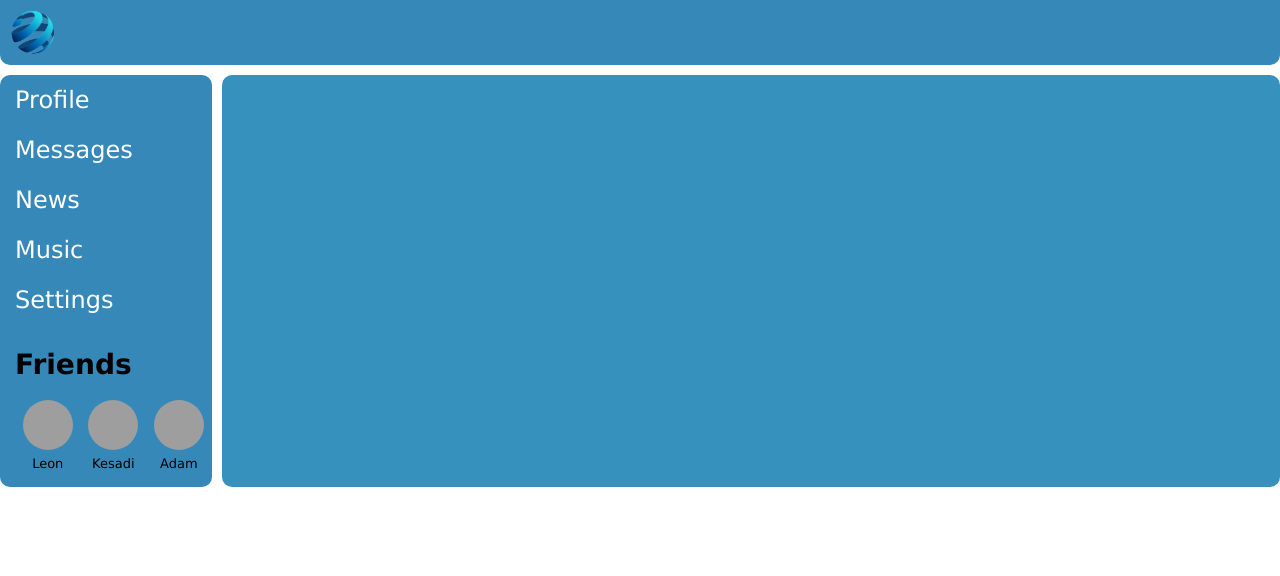
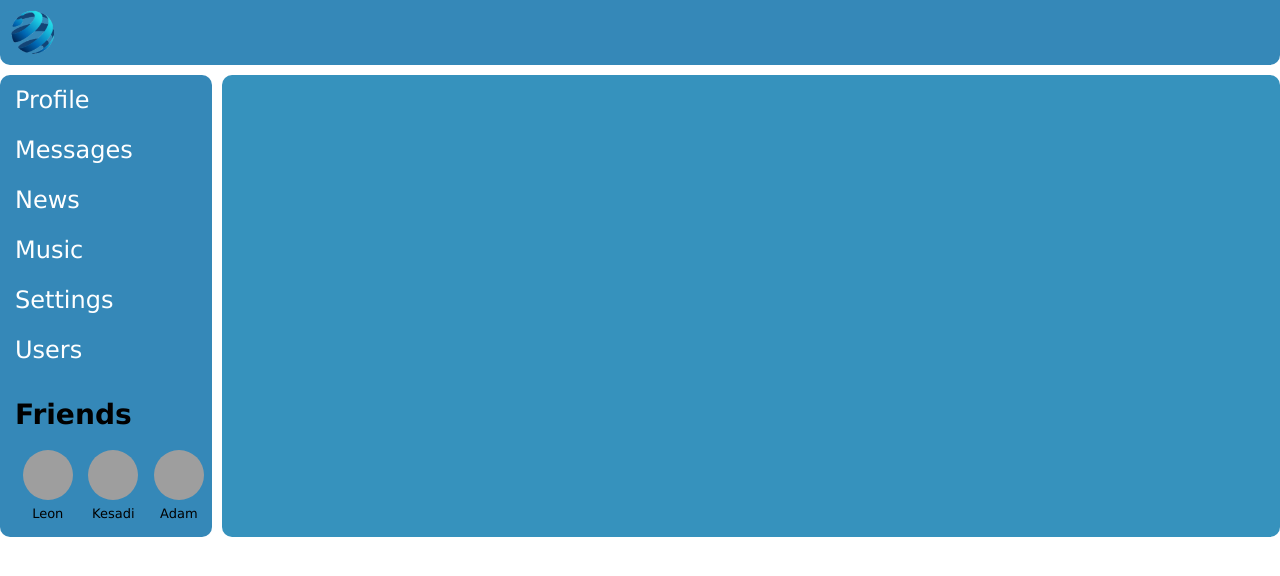
Before and after one commit to NAVIch0k/react, a React (Create React App) app: page / in a window 1280 px wide. Shown: the top 576 px of the page. Built offline with nearby package versions, Linux system fonts and the light colour scheme; grey boxes are pictures that could not be loaded.

Commit message:
navbar_state

```diff
--- a/src/App.js
+++ b/src/App.js
@@ -2,19 +2,19 @@ import React from 'react';
 import './App.css';
 import Dialogs_cont from './components/Dialogs/Dialogs_cont.jsx';
 import Header from './components/Header/Header.jsx';
-import Navbar from './components/Navbar/Navbar.jsx';
 import Profile from './components/Profile/Profile.jsx';
 import { Route, Routes } from 'react-router-dom';
 import News from './components/News/News';
 import Settings from './components/Settings/Settings';
 import Music from './components/Music/Music';
 import Users_cont from './components/Users/Users_cont';
+import Navbar_cont from './components/Navbar/Navbar_cont';
 
 const App = (props) => {
   return (
     <div className='page'>
       <Header />
-      <Navbar />
+      <Navbar_cont />
       <div className='content'>
         <Routes>
           <Route path='/dialogs/*' element={<Dialogs_cont/>} />
--- a/src/components/Navbar/Navbar.jsx
+++ b/src/components/Navbar/Navbar.jsx
@@ -1,13 +1,9 @@
 import React from 'react';
 import { NavLink } from 'react-router-dom';
 import s from './Navbar.module.css';
-import store from '../../redux/redux_store';
 const Navbar = (props) => {
-
-    // let nav_name=props.nav_bar.navbar_friends.map(
-    //     n => <p>{n.name}</p>
-    // )
-    let nav_name=store.getState().navbar.navbar_friends.map(
+    console.log(props)
+    let nav_name=props.friends.map(
         n => <p>{n.name}</p>
     )
 
@@ -18,6 +14,7 @@ const Navbar = (props) => {
             <NavLink to='/news' className={navData => (navData.isActive ? s.active : "")}>News</NavLink>
             <NavLink to='/music' className={navData => (navData.isActive ? s.active : "")}>Music</NavLink>
             <NavLink to='/settings' className={navData => (navData.isActive ? s.active : "")}>Settings</NavLink>
+            <NavLink to='/users' className={navData => (navData.isActive ? s.active : "")}>Users</NavLink>
             <h3>Friends</h3>
             <div className={s.nav_friends}>
                 <div className={s.nav_friend}>
--- /dev/null
+++ b/src/components/Navbar/Navbar_cont.jsx
@@ -0,0 +1,18 @@
+import React from 'react';
+import { connect } from 'react-redux';
+import Navbar from './Navbar';
+
+let map_state_to_props=(state)=>{
+    return{
+        friends:state.navbar.navbar_friends
+    }
+}
+
+let map_dispatch_to_props=(dispatch)=>{
+    return{
+
+    }
+}
+
+const Navbar_cont = connect(map_state_to_props,map_dispatch_to_props)(Navbar)
+export default Navbar_cont
```
